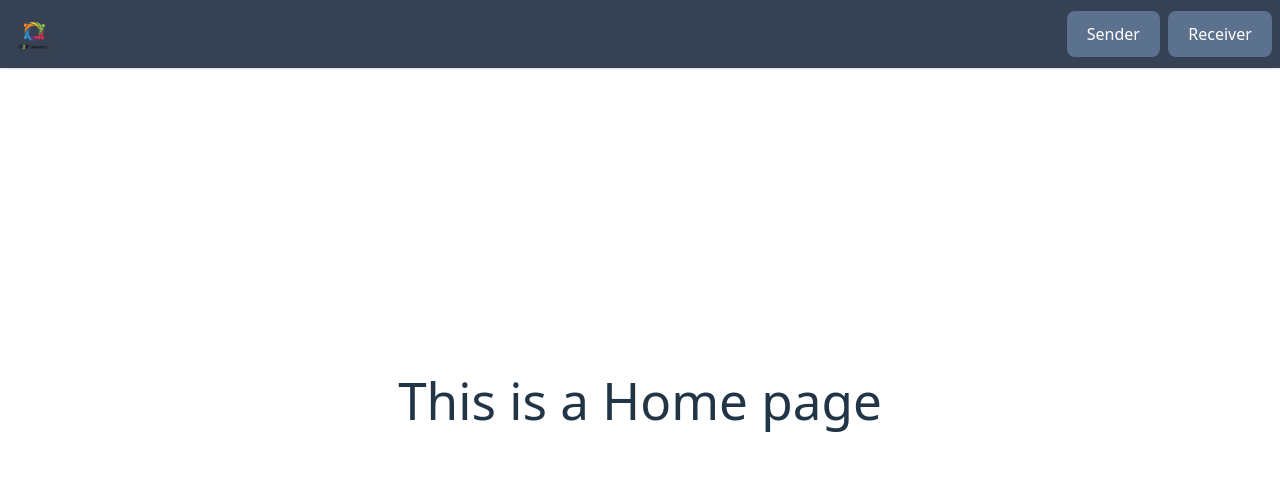
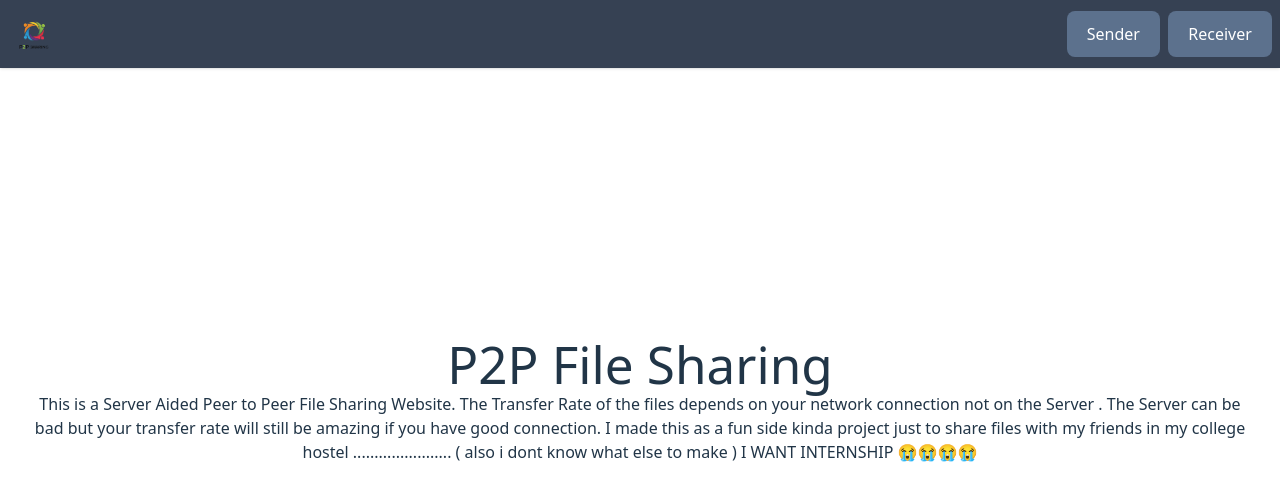
Before and after one commit to ishandeep48/P2P_FileSharing, a React (Vite) app in the folder P2P-sharing/: page / in a window 1280 px wide. Shown: the top 500 px of the page. Built offline with nearby package versions, Linux system fonts and the light colour scheme; no server answers.

Commit message:
Just fixed some styles

```diff
--- a/P2P-sharing/src/pages/Home.jsx
+++ b/P2P-sharing/src/pages/Home.jsx
@@ -9,7 +9,12 @@ function Home(){
     return(
         <div>
             <NavBar/>
-            <h1>This is a Home page</h1>
+            <h1>P2P File Sharing</h1>
+            <h3>This is a Server Aided Peer to Peer File Sharing Website. The Transfer Rate of the files
+                depends on your network connection not on the Server . The Server can be bad but your transfer
+                rate will still be amazing if you have good connection. I made this as a fun side kinda project just
+                to share files with my friends in my college hostel .......................      ( also i dont know what else to make )
+                I WANT INTERNSHIP 😭😭😭😭</h3>
 
         </div>
     );
--- a/P2P-sharing/src/pages/HomeLogo.jsx
+++ b/P2P-sharing/src/pages/HomeLogo.jsx
@@ -3,6 +3,6 @@ import { useNavigate } from 'react-router-dom';
 export default function HomeLogo(){
     const navigate=useNavigate();
     return(
-        <img src={Logo} alt="P2P Sharing Logo" className="ml-0 mr-auto w-15 h-15 inline-block" onClick={()=>{navigate('/')}} />
+        <img src={Logo} alt="P2P Sharing Logo" className="ml-0 mr-auto w-15 h-15 inline-block hover:cursor-pointer" onClick={()=>{navigate('/')}} />
     )
 }
```
